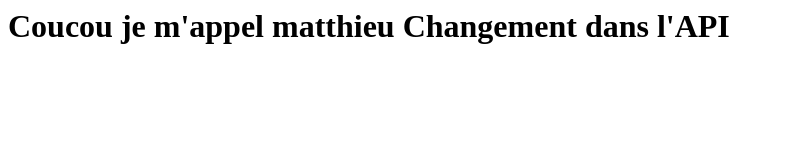
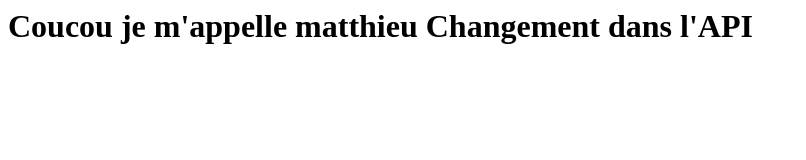
Before and after one commit to mpo-deltacode/conventionnal-commits-test, a website: page index.html in a window 1280 px wide. Shown: the whole page, without its empty margins (0-806 px from the left). Drawn offline with Linux system fonts and the light colour scheme.

Commit message:
fix(index): correct words

```diff
--- a/index.html
+++ b/index.html
@@ -1,4 +1,4 @@
-<h1>Coucou je m'appel matthieu
+<h1>Coucou je m'appelle matthieu
 
     Changement dans l'API
 </h1>
```
